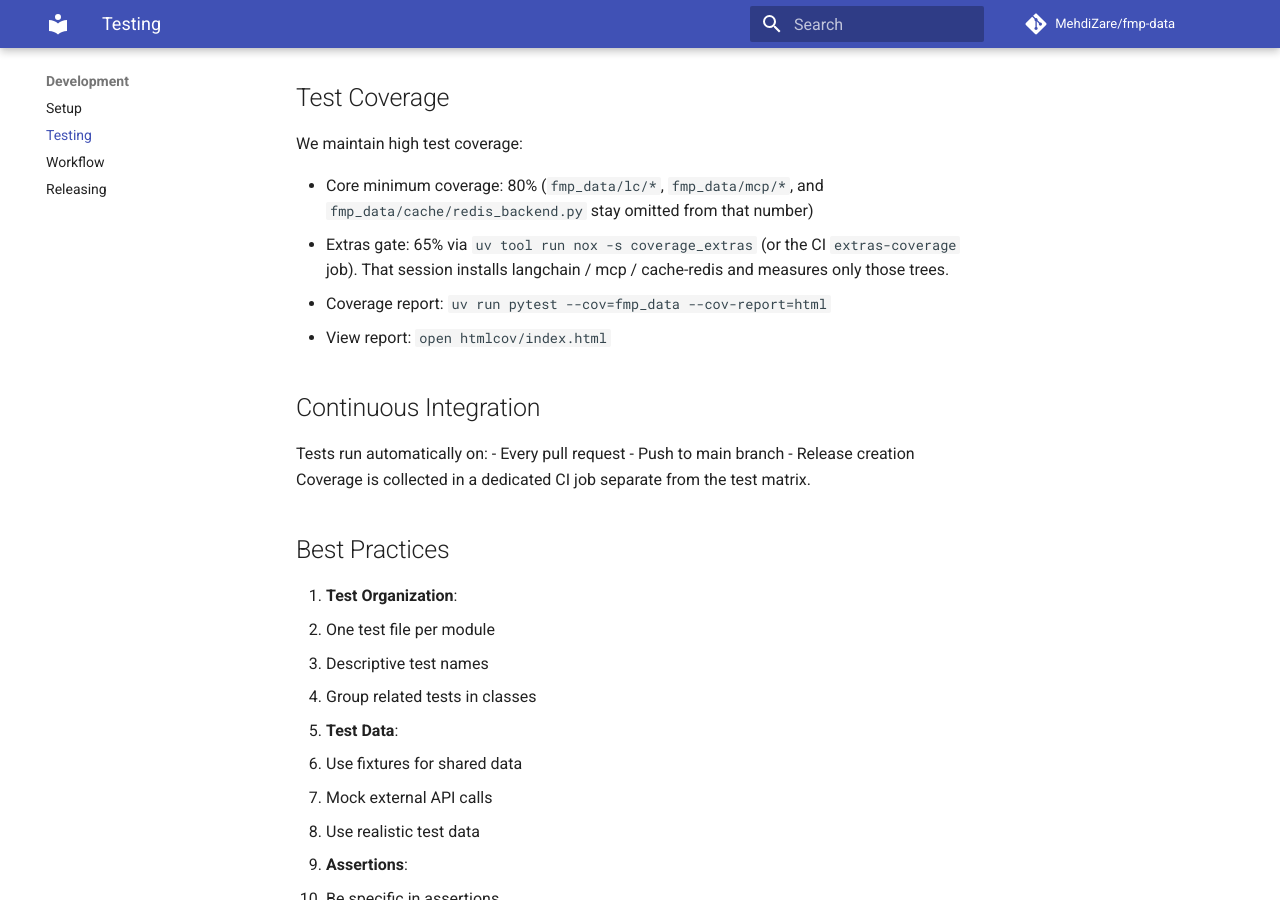
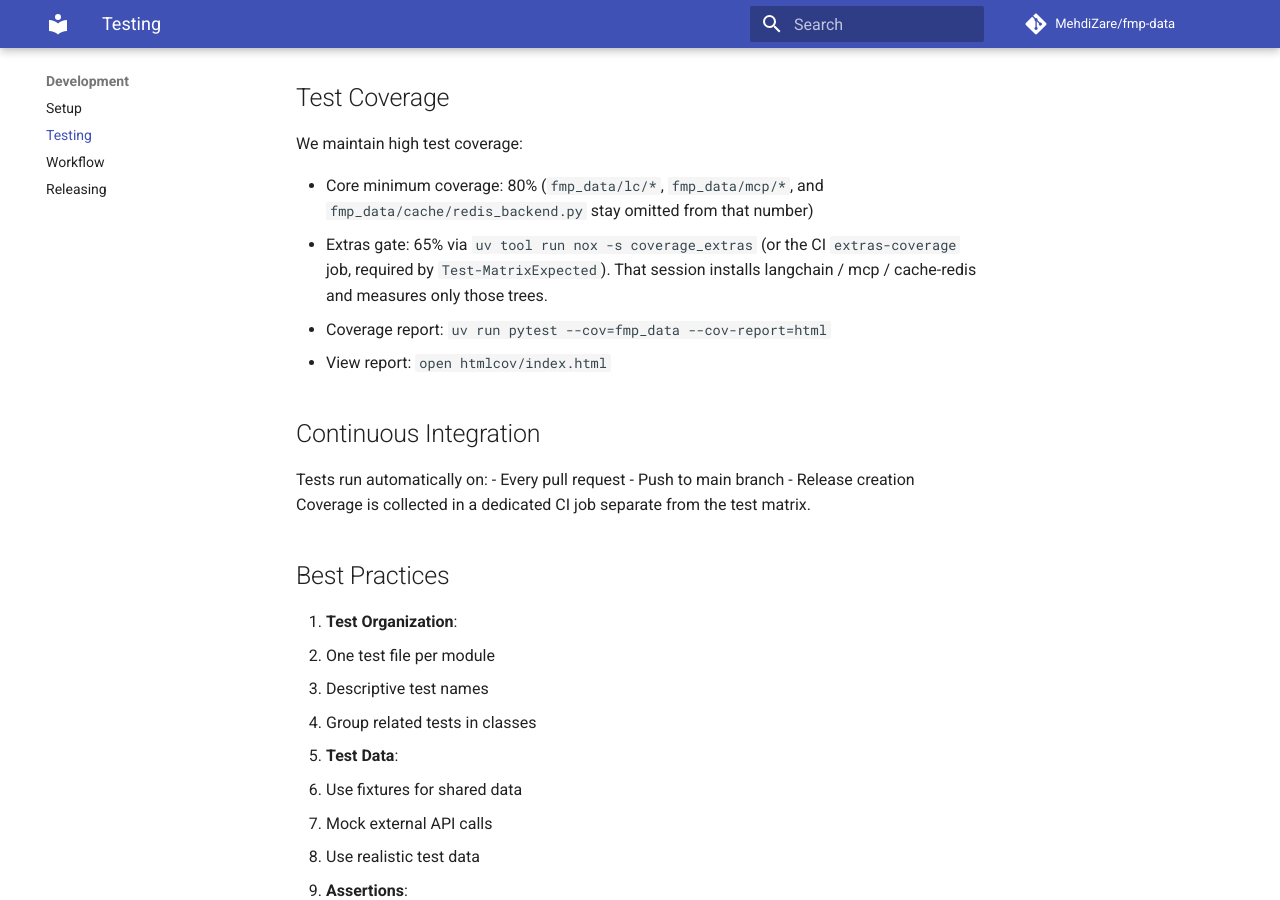
Before and after one commit to MehdiZare/fmp-data, an MkDocs documentation site: the page built from docs/contributing/testing.md, in a window 1280 px wide and 900 px high, scrolled down 2235 px. Built offline with MkDocs 1.6.1 and Material for MkDocs 9.7.7, drawn with Linux system fonts in a browser that asks for light colours; comment, search, counter and statistics services are not loaded; the version menu is left out.

Commit message:
fix(ci): require extras-coverage in Test-MatrixExpected
A red extras gate still left Test-MatrixExpected green. Wire the job
into the aggregator, pin the coverage_extras argv and package-style
coveragerc source, and move the changelog note to Changed.

```diff
--- a/docs/contributing/testing.md
+++ b/docs/contributing/testing.md
@@ -104,8 +104,9 @@
 - Core minimum coverage: 80% (`fmp_data/lc/*`, `fmp_data/mcp/*`, and
   `fmp_data/cache/redis_backend.py` stay omitted from that number)
 - Extras gate: 65% via `uv tool run nox -s coverage_extras` (or the
-  CI `extras-coverage` job). That session installs langchain / mcp /
-  cache-redis and measures only those trees.
+  CI `extras-coverage` job, required by `Test-MatrixExpected`). That
+  session installs langchain / mcp / cache-redis and measures only
+  those trees.
 - Coverage report: `uv run pytest --cov=fmp_data --cov-report=html`
 - View report: `open htmlcov/index.html`
 
```
Also changed, not shown: CHANGELOG.md (+6 -7 lines), 3 other files.
